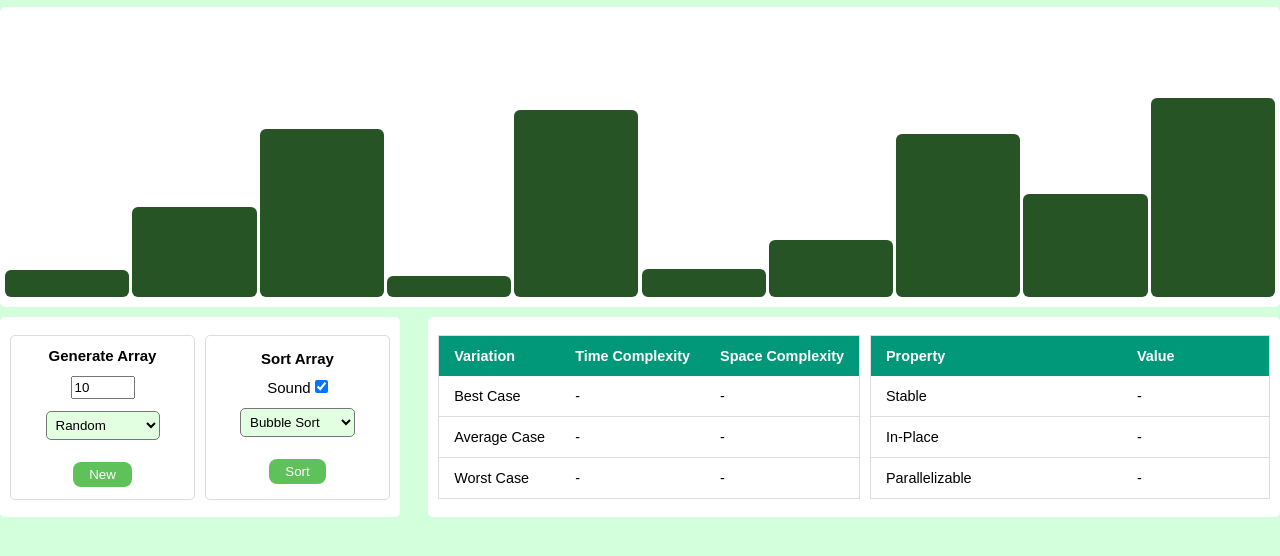
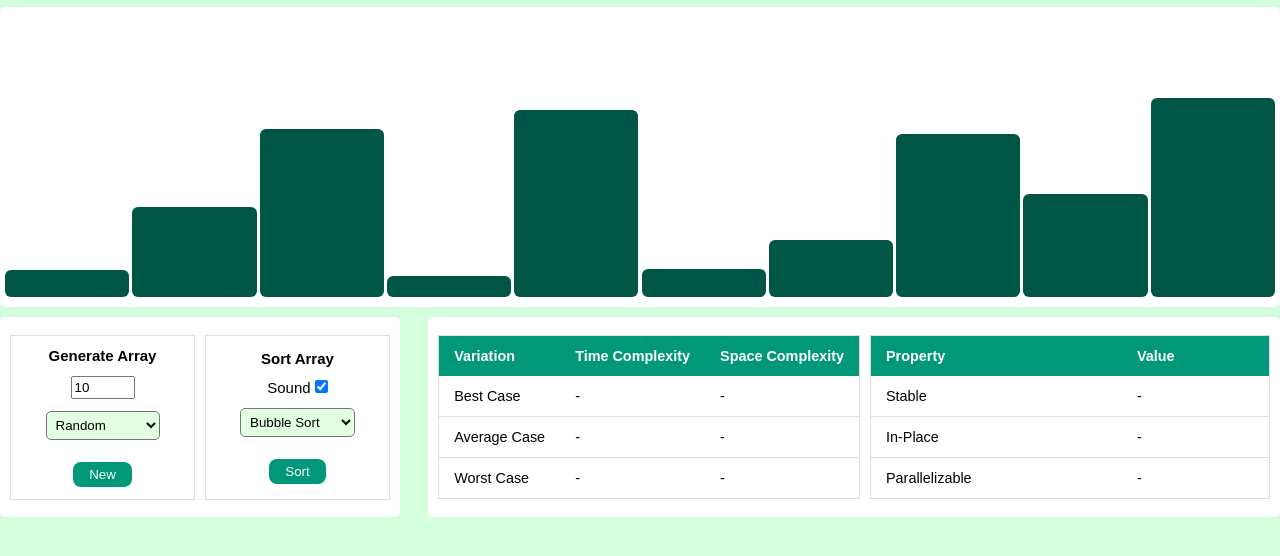
Before and after one commit to joewil08/Sorting-Algorithm-Visualizer, a plain HTML site: page index.html in a window 1280 px wide. Shown: the part 66-622 px from the top of the page. Drawn offline with Linux system fonts and the light colour scheme.

Commit message:
updated colors

```diff
--- a/style.css
+++ b/style.css
@@ -52,7 +52,7 @@ body {
     height: 100px;
     transition: all 300ms ease-out;
     border-radius: 6px;
-    background: #275425;
+    background: #005645;
 }
 
 .bar.activate {
@@ -73,7 +73,7 @@ body {
     width: 200px;
     font-size: 15px;
     border: 1px solid #dddddd;
-    border-radius: 5px;
+
 }
 
 .generate-new input {
@@ -87,11 +87,11 @@ button {
     border-style: none;
     border-radius: 8px;
     color: #ffffff;
-    background: #5fc159;
+    background: #009879;
 }
 
 button:hover {
-    background: #8ecc8b;
+    background: #00725b;
 }
 
 .select-algorithm, .select-array-type {
@@ -107,6 +107,7 @@ table {
     border-collapse: collapse;
     margin: 25px 0;
     min-width: 400px;
+    border-radius: 5px;
     border: 1px solid #dddddd;
 }
 
@@ -159,5 +160,5 @@ table tbody tr {
     width: 200px;
     font-size: 15px;
     border: 1px solid #dddddd;
-    border-radius: 5px;
+
 }
```
